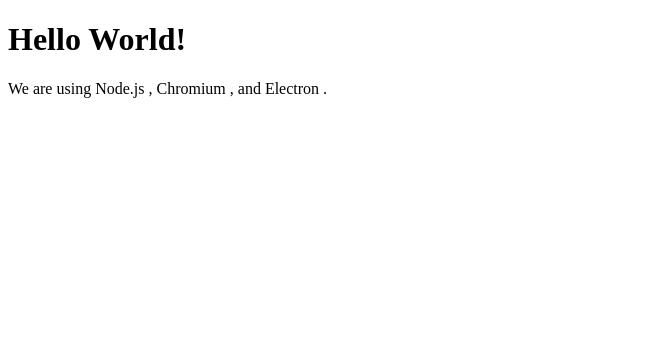
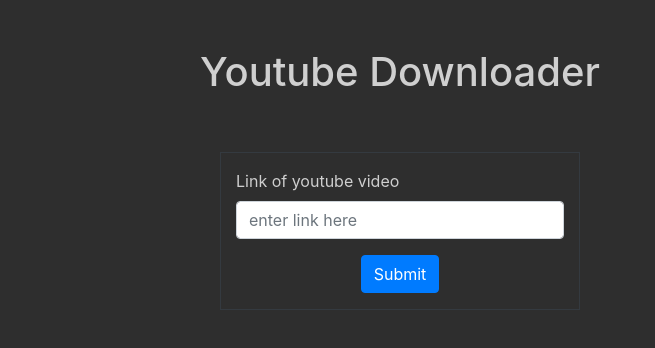
Before and after one commit to AAA530/Youtube_Downloader, an Electron app: page GUI/index.html in a window 800 px wide. Shown: the whole page, without its empty margins (0-655 px from the left). Drawn offline with nearby package versions, Linux system fonts and the light colour scheme.

Commit message:
working on it

```diff
--- a/GUI/index.html
+++ b/GUI/index.html
@@ -1,17 +1,64 @@
 <!DOCTYPE html>
 <html>
 	<head>
-    <meta charset="UTF-8">
+		<meta charset="UTF-8" />
 		<!-- https://developer.mozilla.org/en-US/docs/Web/HTTP/CSP -->
-    <meta http-equiv="Content-Security-Policy" content="default-src 'self'; script-src 'self'">
-    <meta http-equiv="X-Content-Security-Policy" content="default-src 'self'; script-src 'self'">
+		<!-- <meta
+			http-equiv="Content-Security-Policy"
+			content="default-src 'self'; script-src 'self'"
+		/>
+		<meta
+			http-equiv="X-Content-Security-Policy"
+			content="default-src 'self'; script-src 'self'"
+		/> -->
 		<title>Youtube Downloader</title>
+		<link
+			rel="stylesheet"
+			href="https://stackpath.bootstrapcdn.com/bootstrap/4.5.0/css/bootstrap.min.css"
+			integrity="sha384-9aIt2nRpC12Uk9gS9baDl411NQApFmC26EwAOH8WgZl5MYYxFfc+NcPb1dKGj7Sk"
+			crossorigin="anonymous"
+		/>
+		<style>
+			html,
+			body {
+				background-color: rgb(46, 46, 46);
+				color: rgb(207, 207, 207);
+				min-height: 100%;
+			}
+		</style>
 	</head>
 	<body>
-    <h1>Hello World!</h1>
-    We are using Node.js <span id="node-version"></span>,
-    Chromium <span id="chrome-version"></span>,
-    and Electron <span id="electron-version"></span>.
+		<div class="container text-center py-5">
+			<h1>Youtube Downloader</h1>
+		</div>
+		<div class="container">
+			<div class="row">
+				<div class="col-md-3"></div>
+				<div class="col-md-6 border border-dark py-3">
+					<form>
+						<div class="form-group">
+							<label>Link of youtube video</label>
+							<input
+								type="text"
+								class="form-control"
+								id="link"
+								placeholder="enter link here"
+							/>
+							<!-- <small id="emailHelp" class="form-text text-muted"
+								>We'll never share your email with anyone
+								else.</small
+							> -->
+						</div>
+						<div class="mx-auto" style="width: fit-content;">
+							<button type="submit" class="btn btn-primary">
+								Submit
+							</button>
+						</div>
+					</form>
+				</div>
+				<div class="col-md-3"></div>
+			</div>
+		</div>
 
 		<!-- You can also require other files to run in this process -->
 		<script src="./renderer.js"></script>
```
Lines whose indentation alone changed are shown as unchanged.
